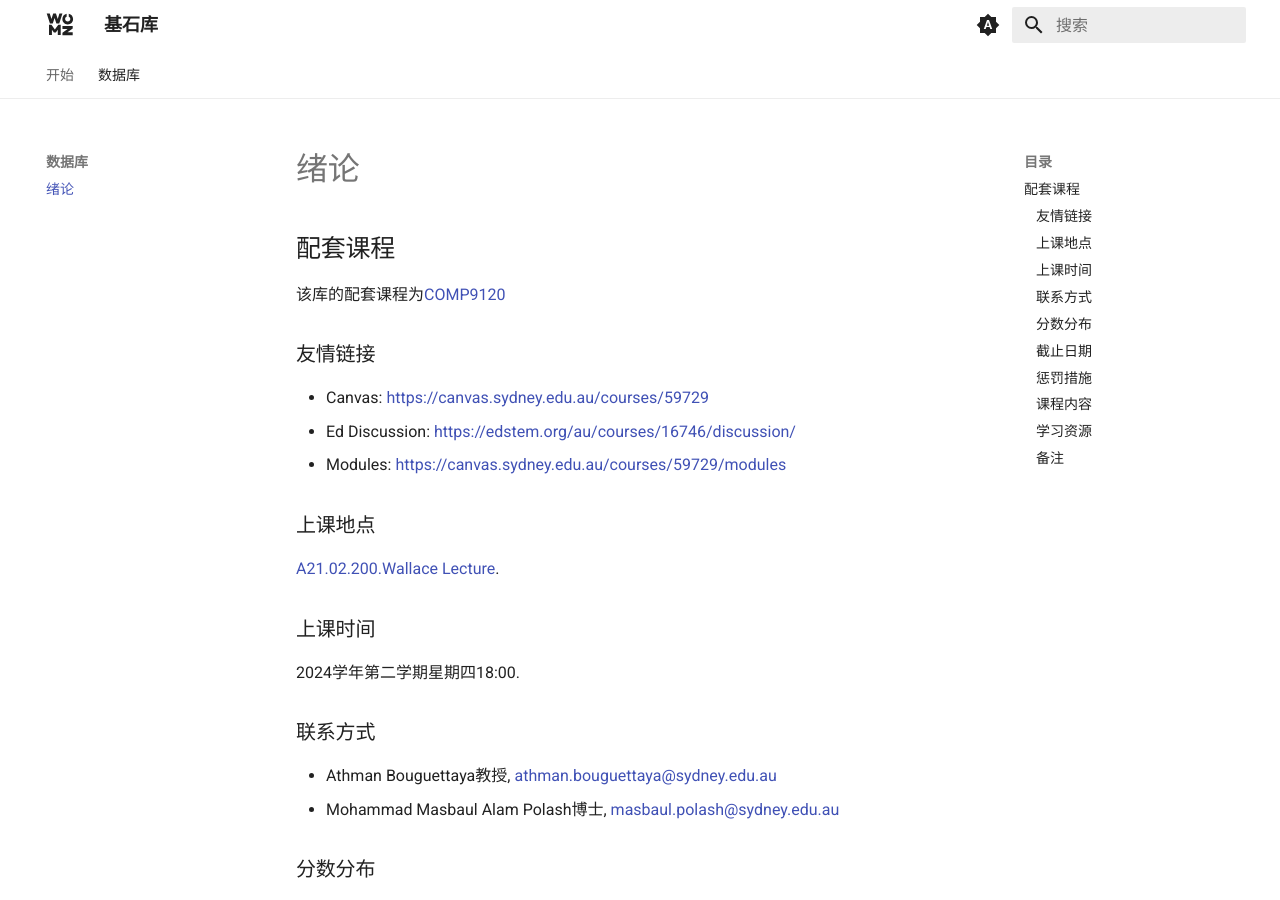
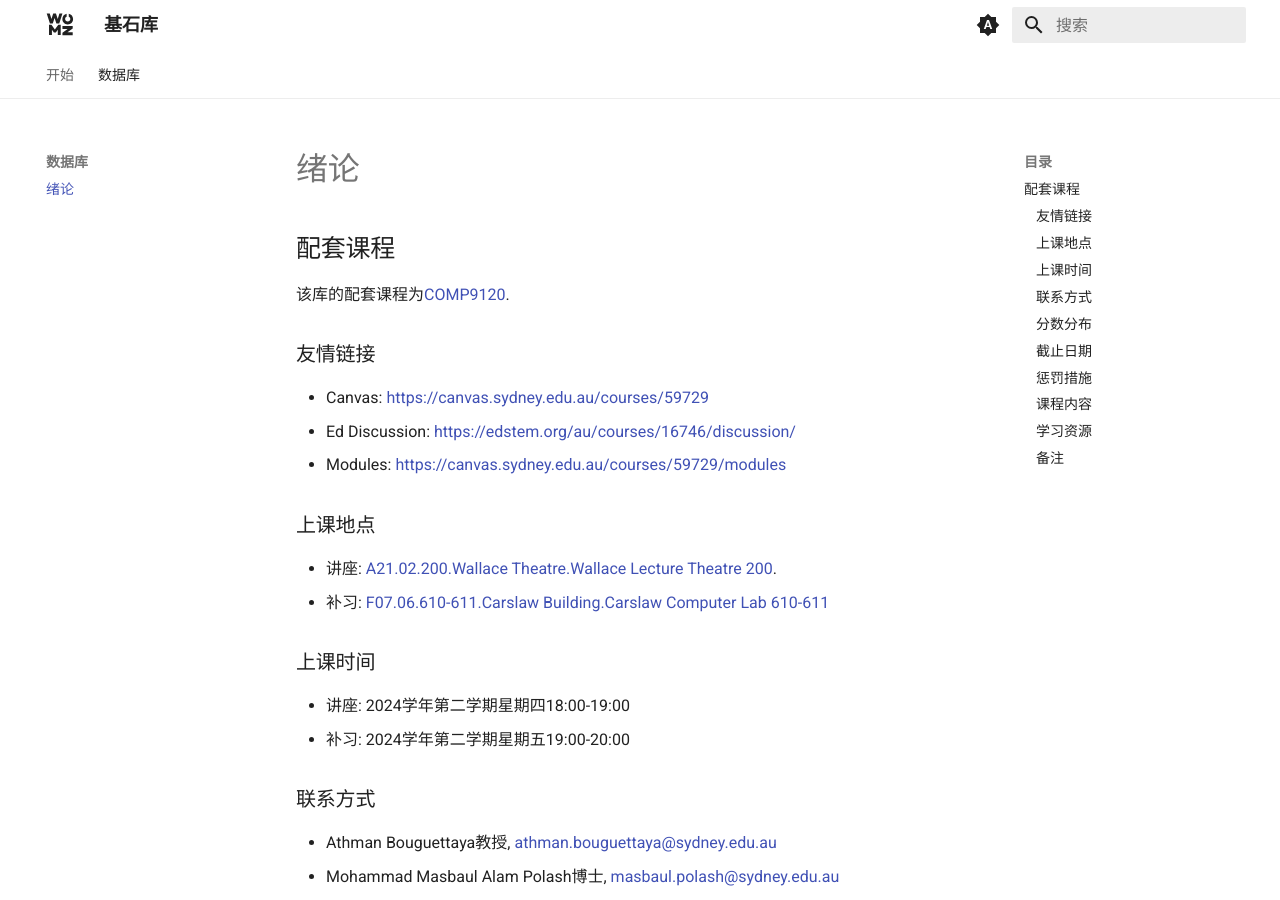
Before and after one commit to sigmax01/gk, an MkDocs documentation site: the page built from docs/数据库/绪论.md, in a window 1280 px wide and 900 px high. Built offline with MkDocs 1.6.1 and Material for MkDocs 9.7.7, drawn with Linux system fonts in a browser that asks for light colours; comment, search, counter and statistics services are not loaded.

Commit message:
Update course information with module link, team formation details, and lecture and tutorial locations and times

```diff
--- a/docs/数据库/绪论.md
+++ b/docs/数据库/绪论.md
@@ -5,7 +5,7 @@ comments: true
 
 ## 配套课程
 
-该库的配套课程为[COMP9120](https://www.sydney.edu.au/units/COMP9120)
+该库的配套课程为[COMP9120](https://www.sydney.edu.au/units/COMP9120).
 
 ### 友情链接
 
@@ -15,11 +15,13 @@ comments: true
 
 ### 上课地点
 
-[A21.02.200.Wallace Lecture](https://maps.sydney.edu.au/?room=A21.02.200).
+- 讲座: [A21.02.200.Wallace Theatre.Wallace Lecture Theatre 200](https://maps.sydney.edu.au/?room=A21.02.200).
+- 补习: [F07.06.610-611.Carslaw Building.Carslaw Computer Lab 610-611](https://maps.sydney.edu.au/?room=F07.06.610-611)
 
 ### 上课时间
 
-2024学年第二学期星期四18:00.
+- 讲座: 2024学年第二学期星期四18:00-19:00
+- 补习: 2024学年第二学期星期五19:00-20:00
 
 ### 联系方式
 
```
